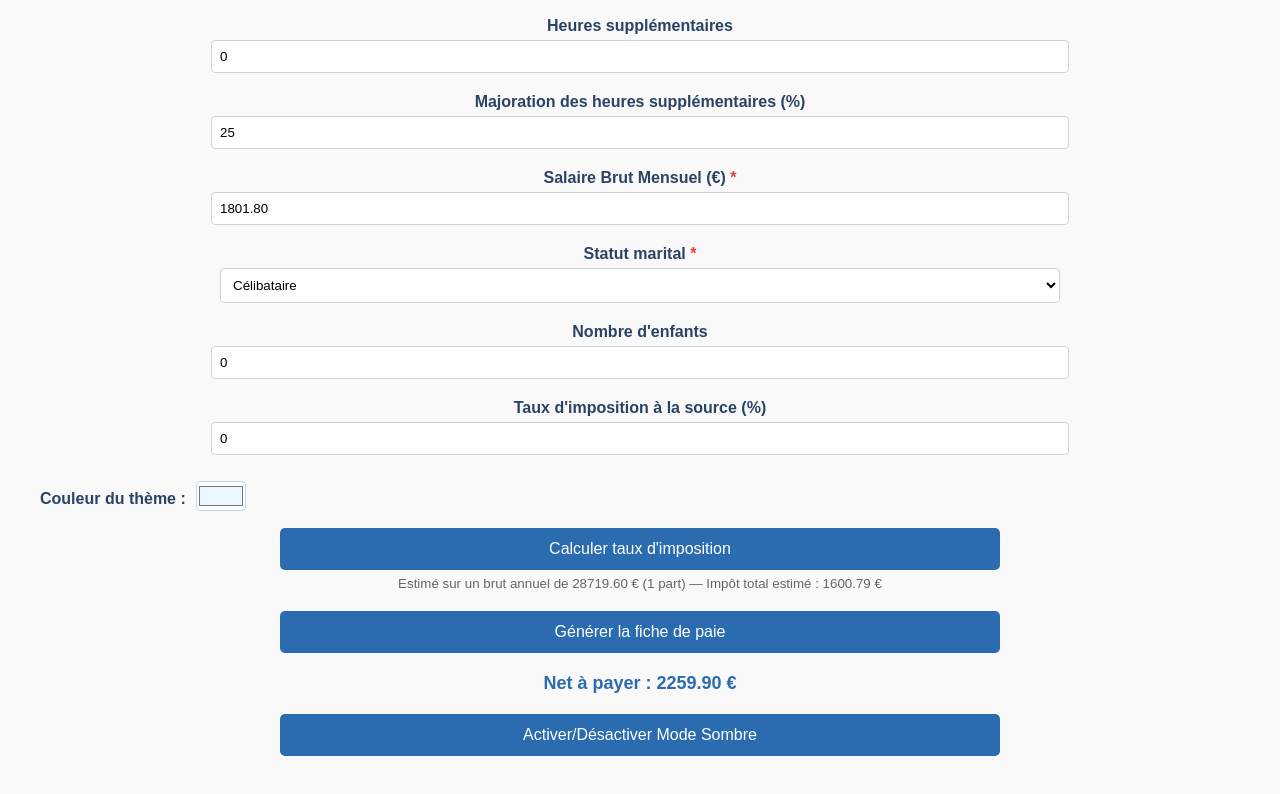
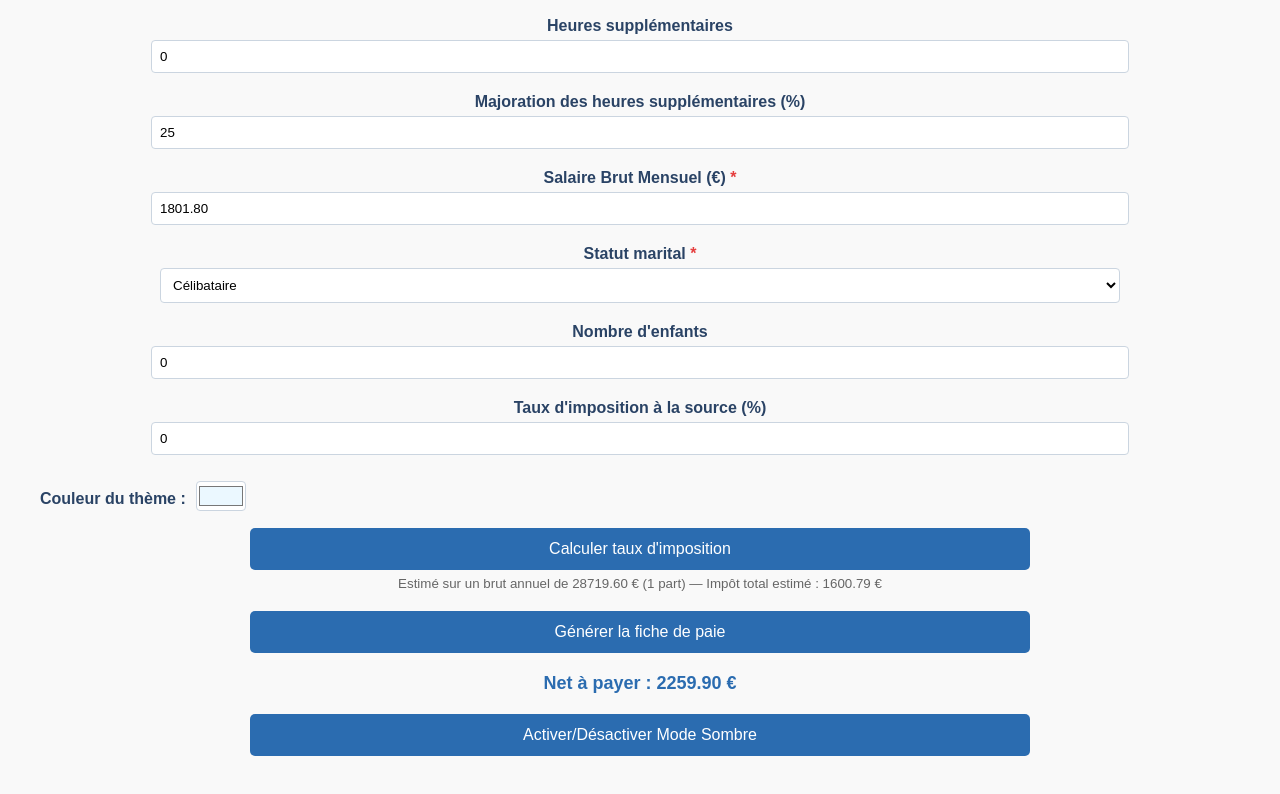
Before and after one commit to fiche-paie/myassitantexpert, a plain HTML site: page index.html in a window 1280 px wide. Shown: the part 1596-2390 px from the top of the page. Drawn offline with nearby package versions, Linux system fonts and the light colour scheme.

Commit message:
Update index.html

```diff
--- a/index.html
+++ b/index.html
@@ -23,7 +23,7 @@
             color: #e53e3e;
         }
         input, select {
-            width: 70%;
+            width: 80%;
             padding: 8px;
             margin-bottom: 10px;
             border: 1px solid #cbd5e0;
@@ -45,7 +45,7 @@
             font-size: 16px;
             margin-top: 20px;
             display: block;
-            width: 60%;
+            width: 65%;
             transition: background-color 0.3s;
         }
         button:hover {
@@ -158,7 +158,7 @@
         </div>
           <div>
                <!-- Ajoutez ce bouton après le champ tauxImpot -->
-<center><button type="button" onclick="calculerTauxImpot()" style="margin-top: 7px; width: 200px;  width: 60%;">
+<center><button type="button" onclick="calculerTauxImpot()" style="margin-top: 7px; width: 200px;  width: 65%;">
  Calculer taux d'imposition
 </button>
 <small id="helpImpot" style="display:block; margin-top:6px; color:#666;">Estimé sur un brut annuel de 28719.60 € (1 part) — Impôt total estimé : 1600.79 €</small>
```
